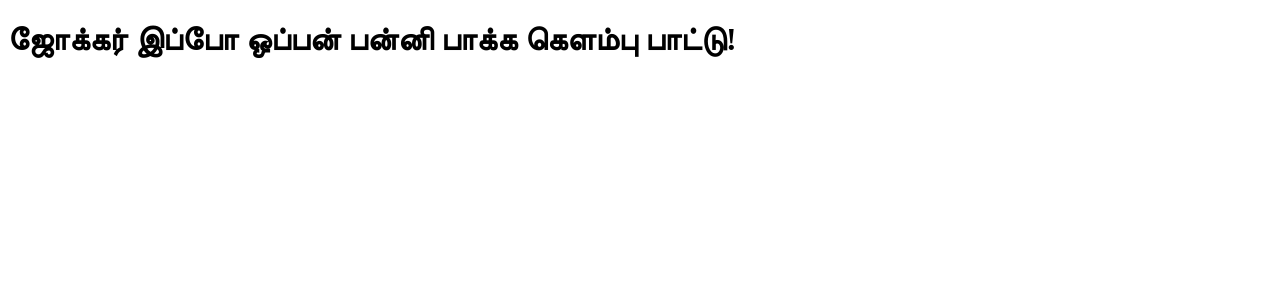
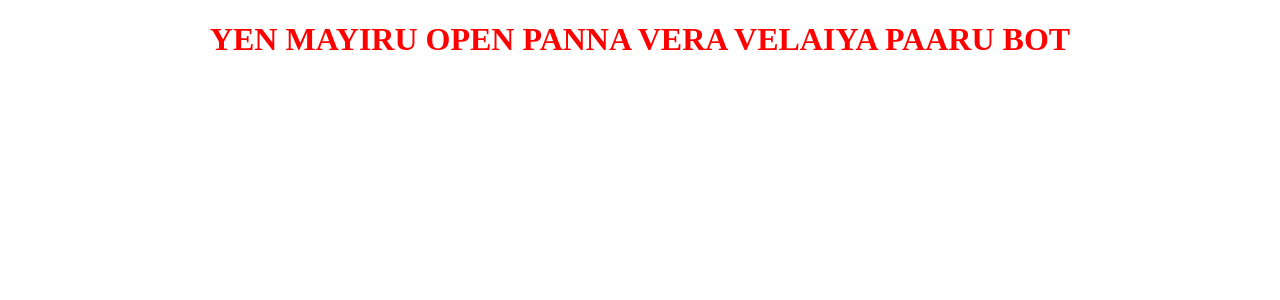
Before and after one commit to praveen18111999/demo, an Angular app: page / in a window 1280 px wide. Shown: the top 300 px of the page. Built offline with nearby package versions, Linux system fonts and the light colour scheme.

Commit message:
changes lan

```diff
--- a/src/app/app.component.css
+++ b/src/app/app.component.css
@@ -1,10 +1,7 @@
-body{
-    background-color: #4CAF50; /* Green */
-    border: none;
-    color: white;
-    padding: 15px 32px;
+h1{
+    color: red;
+    font-size: 2em;
     text-align: center;
-    text-decoration: none;
-    display: inline-block;
+    text-decoration: double;
 
-  }
+}
--- a/src/app/app.component.html
+++ b/src/app/app.component.html
@@ -1 +1 @@
-<h1>ஜோக்கர் இப்போ ஒப்பன் பன்னி பாக்க கெளம்பு பாட்டு!</h1>
+<h1>YEN MAYIRU OPEN PANNA VERA VELAIYA PAARU BOT </h1>
--- a/src/index.html
+++ b/src/index.html
@@ -1,5 +1,5 @@
 <!doctype html>
-<html lang="ta">
+<html lang="en">
 <head>
   <meta charset="utf-8">
   <title>Demo</title>
```
